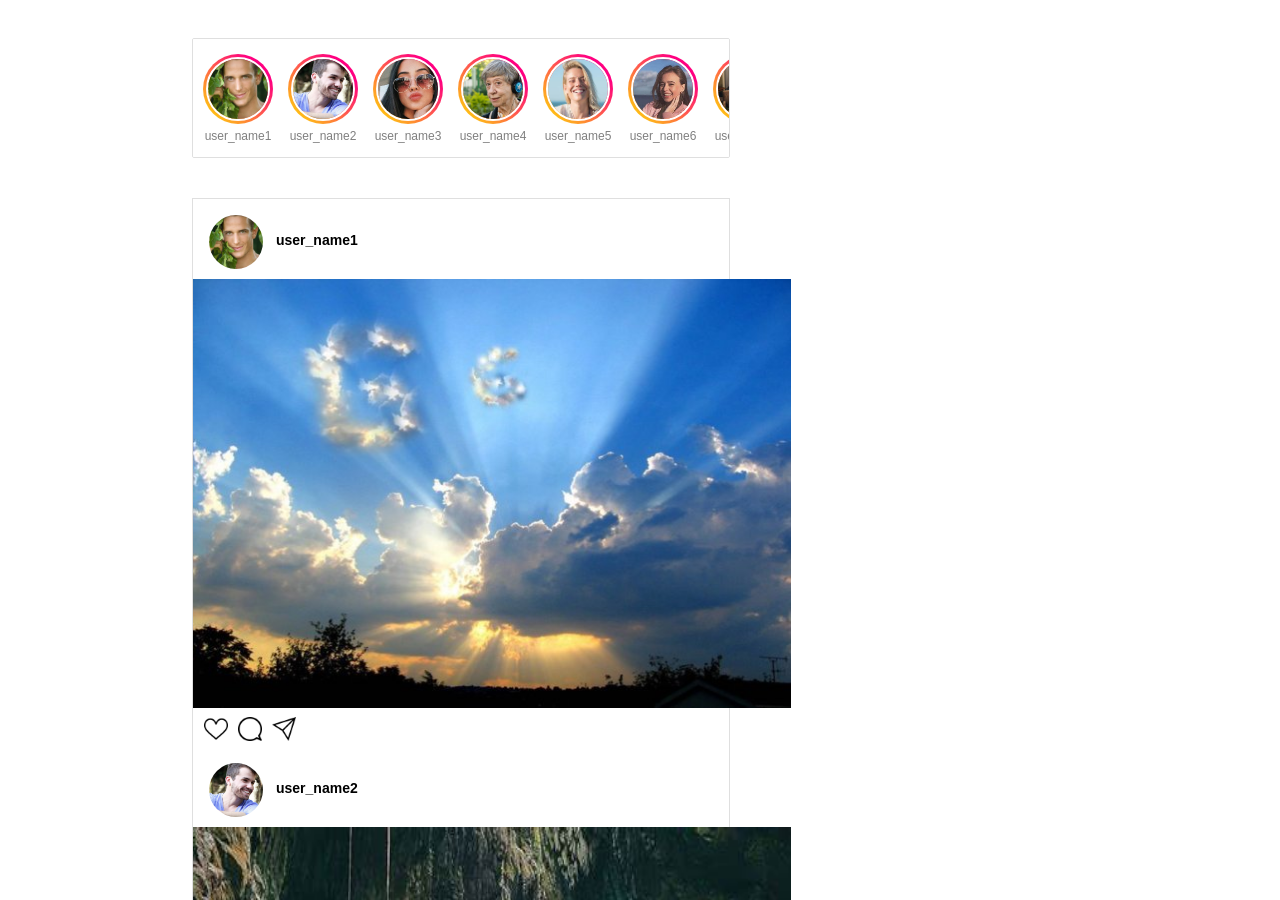
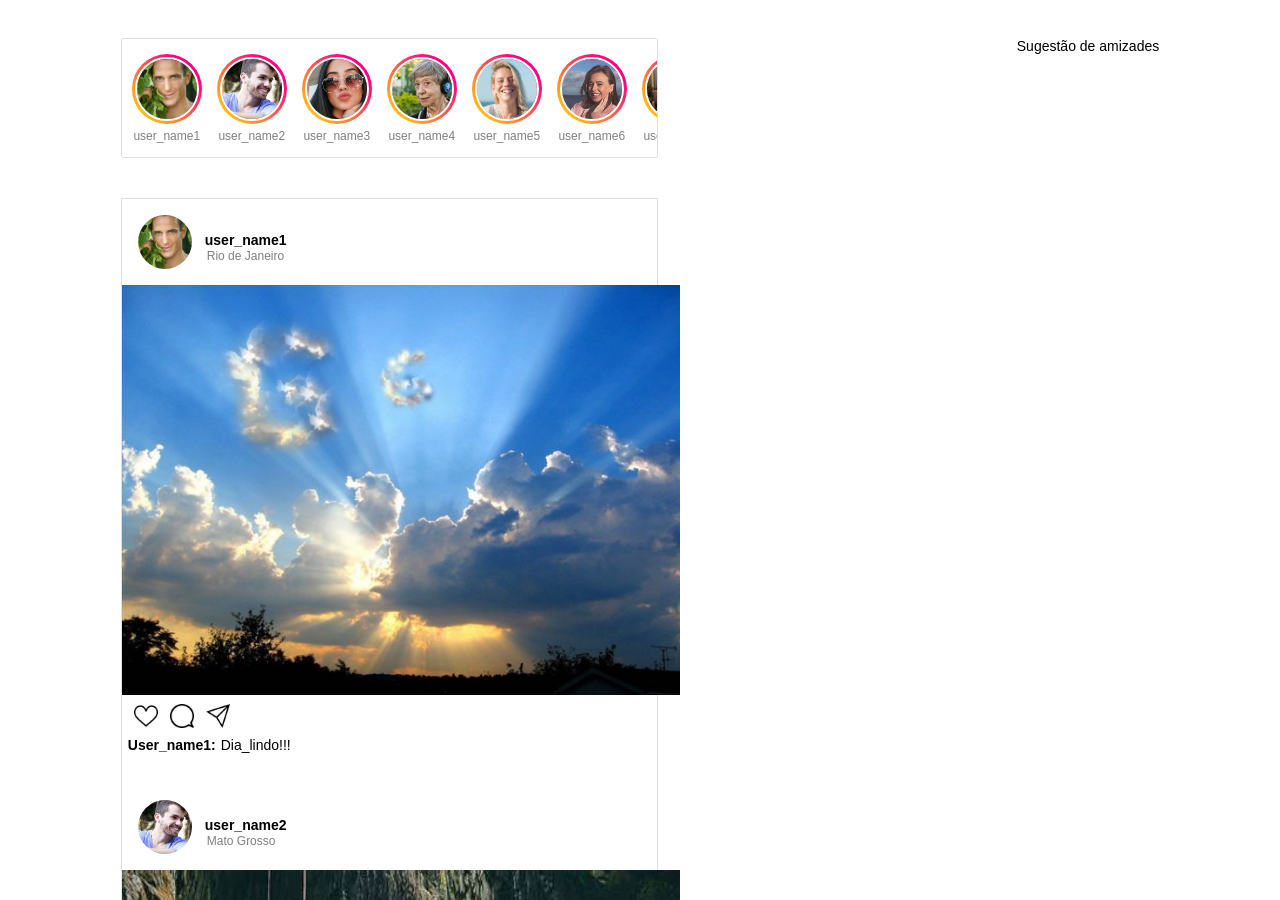
Before and after one commit to abreuleticia/Instagram-DIO, a plain HTML site: page pagina_inicial.html in a window 1280 px wide. Shown: the part 52-952 px from the top of the page. Drawn offline with Linux system fonts and the light colour scheme.

Commit message:
Add files via upload

```diff
--- a/pagina_inicial.html
+++ b/pagina_inicial.html
@@ -80,38 +80,47 @@
                     </div>
                     <div class="post">
                         <div class="post-card">
-
                             <div class="profile-pic-post">
                                 <div class="info">
                                 <img src="./img_inicial/cover1.jpg" alt="">
+                              </div>
+                              <p class="username-post">user_name1</p>
                             </div>
-                            <p class="username-post">user_name1</p>
-                            </div>
+								<p class="local-user">Rio de Janeiro</p>
                             <img src="./img_inicial/post1.jpg" class="post-foto">
                             <div class="group-icons-post">
                                 <img src="./img_inicial/like-icon.png" class="icon-post">
                                 <img src="./img_inicial/comentario.png" alt="" class="icon-post">
                                 <img src="./img_inicial/direct.png" alt="" class="icon-post">
                             </div>
-
-                            <div class="profile-pic-post">  <div class="info">
+							<div class="description">
+							<p class="user-coment">User_name1:</p>
+							<p class="user-description">Dia_lindo!!!</p>
+							</div>
+                            <div class="profile-pic-post">
+								<div class="info">
                                 <img src="./img_inicial/cover2.jpg" alt="">
                             </div>
                             <p class="username-post">user_name2</p>
-                        </div>
+                          </div>
+						   <p class="local-user">Mato Grosso</p>
                             <img src="./img_inicial/post2.jpg" class="post-foto">
                             <div class="group-icons-post">
                                 <img src="./img_inicial/like-icon.png" class="icon-post">
                                 <img src="./img_inicial/comentario.png" alt="" class="icon-post">
                                 <img src="./img_inicial/direct.png" alt="" class="icon-post">
                             </div>
-
+                            	<div class="description">
+							<p class="user-coment">User_name2:</p>
+							<p class="user-description">Lugar_Lindo!!!</p>
+							</div>
                             <div class="profile-pic-post">
                                 <div class="info">
                                 <img src="./img_inicial/cover3.jpg" alt="">
                             </div>
                             <p class="username-post">user_name3</p>
                             </div>
+							<p class="local-user">Cinesystem - São Leopoldo</p>
                             <img src="./img_inicial/post3.jpg" class="post-foto">
                             <div class="group-icons-post">
                                 <img src="./img_inicial/like-icon.png" class="icon-post">
@@ -124,6 +133,7 @@
                             </div>
                             <p class="username-post">user_name4</p>
                             </div>
+							<p class="local-user">NASA</p>
                             <img src="./img_inicial/post4.jpg" class="post-foto">
                             <div class="group-icons-post">
                                 <img src="./img_inicial/like-icon.png" class="icon-post">
@@ -136,6 +146,7 @@
                             </div>
                             <p class="username-post">user_name5</p>
                             </div>
+							<p class="local-user">Em Casa</p>
                             <img src="./img_inicial/post5.jpg" class="post-foto">
                             <div class="group-icons-post">
                                 <img src="./img_inicial/like-icon.png" class="icon-post">
@@ -148,6 +159,7 @@
                             </div>
                             <p class="username-post">user_name6</p>
                             </div>
+							<p class="local-user">Globo - Rede de TV</p>
                             <img src="./img_inicial/post6.jpg" class="post-foto">
                             <div class="group-icons-post">
                                 <img src="./img_inicial/like-icon.png" class="icon-post">
@@ -160,6 +172,7 @@
                             </div>
                             <p class="username-post">user_name7</p>
                             </div>
+							<p class="local-user">Dubai</p>
                             <img src="./img_inicial/post7.jpg" class="post-foto">
                             <div class="group-icons-post">
                                 <img src="./img_inicial/like-icon.png" class="icon-post">
@@ -172,6 +185,7 @@
                             </div>
                             <p class="username-post">user_name8</p>
                             </div>
+							<p class="local-user">Forks</p>
                             <img src="./img_inicial/post8.jpg" class="post-foto">
                             <div class="group-icons-post">
                                 <img src="./img_inicial/like-icon.png" class="icon-post">
@@ -183,7 +197,8 @@
                     </div>
                 </div>
             <div class="coluna-direita">
-
+				<p class="adicionar-amizade">Sugestão de amizades</p>
+				</div>
             </div>
             </div>
         </div>
--- a/style_inicial.css
+++ b/style_inicial.css
@@ -167,8 +167,8 @@
 
 .profile-pic-post{
     display: flex;
-    width: 70px;
-    height: 60px;
+    width: 65px;
+    height: 55px;
     border-radius: 50%;
     padding: 3px;
 }
@@ -188,8 +188,8 @@
 
 .post-foto{
     padding-top: 20px;
-    height: 449px;
-    width: 598px;
+    height: 430px;
+    width: 558px;
 }
 
 .username-post{
@@ -213,12 +213,39 @@
 .icon-post{
     height: 100%;
     cursor: pointer;
-    margin: 0 5px;
+    margin: 0 6px;
     display: flex;
 }
 
+.local-user{
+	width: 100%;
+	padding: 2px;
+    overflow: hidden;
+    text-align: left;
+	margin-left: 83px;
+	margin-top: -7px;
+    font-size: 12px;
+    color: rgba(0, 0, 0, 0.5);
+}
 
+.description{
+    display: flex;
+    width: 120px;
+    height: 50px;
+    padding: 3px;
+}
+.user-coment{
+    font-weight: bold;
+	width: 100%;
+    text-align: left;
+	margin-left: 3px;
+}
 
+.user-description{
+	margin-left: 5px;
+	text-align: left;
+	width: 100px;
+}
 
 
 
```
